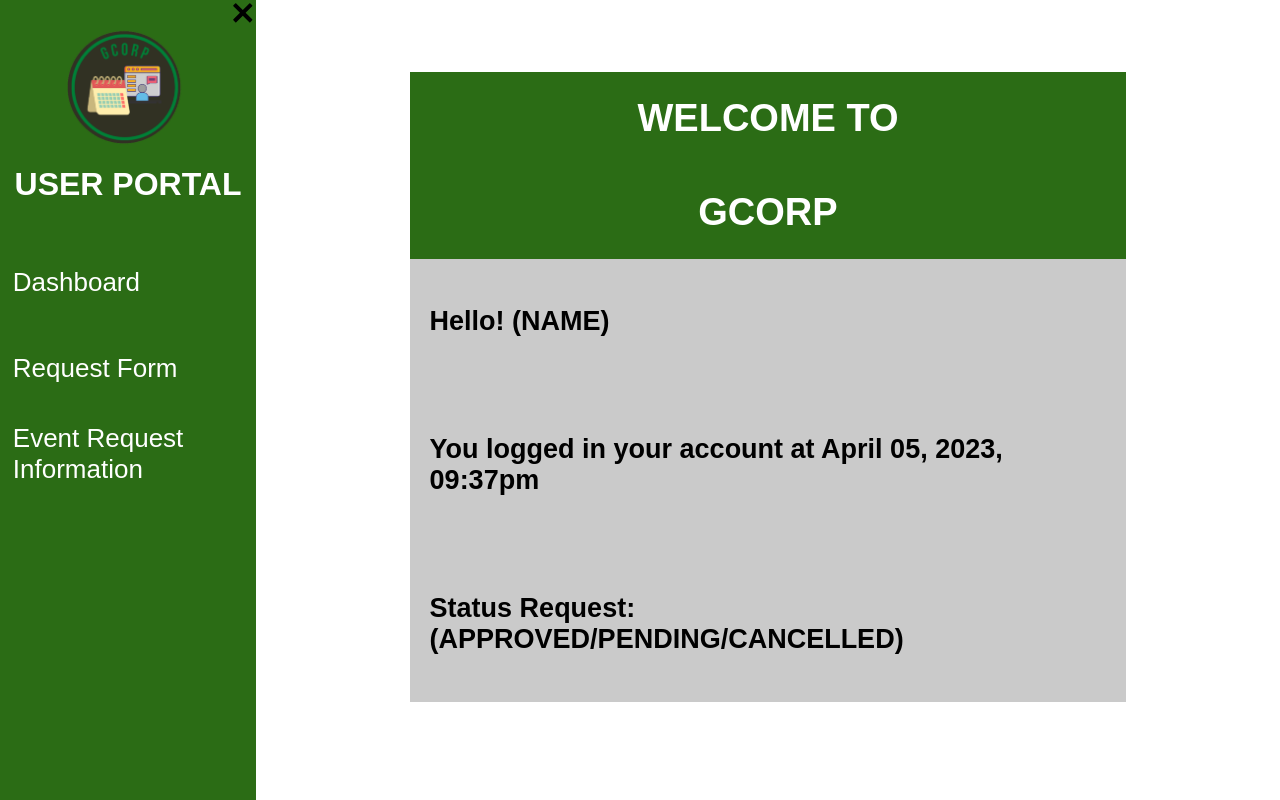
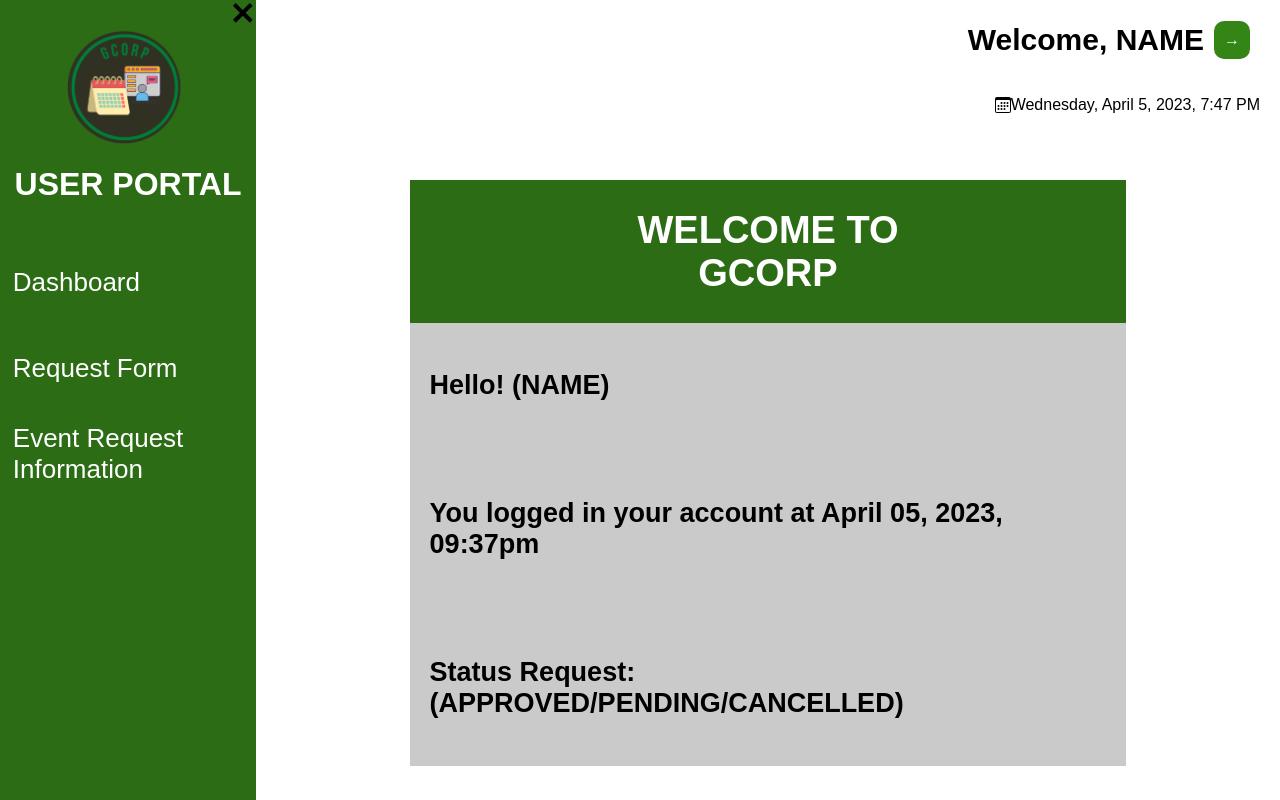
Before and after one commit to jaycel19/gcorp-online-event-request-portal, a React (Create React App) app: page / in a window 1280 px wide. Built offline with nearby package versions, Linux system fonts and the light colour scheme.

Commit message:
Revise Header component

```diff
--- a/src/App.js
+++ b/src/App.js
@@ -22,6 +22,7 @@ function App() {
         ]}
       />
       <div className="main-con">
+        <Header />
         <DashBoard />
       </div>
     </div>
--- a/src/components/Header.js
+++ b/src/components/Header.js
@@ -1,28 +1,19 @@
 import React from 'react';
-import gcorpLogo from '../images/gcorp.png';
 import "../css/Header.css";
 
 const Header = () => {
   return (
     <div className="Header">
         <div className="upper">
-            <div className="left">
-                <img src={ gcorpLogo } alt="gcorp" />
-                <div className="title">
-                    <h1>GCORP</h1>
-                    <h2>USER PORTAL</h2>
-                </div>
-            </div>
             <div className="right">
                 <h3>Welcome, {"NAME"}</h3>
                 <button>→</button>
             </div>
         </div>
         <div className="lower">
-            <div className="items">
-                <a href="">Home</a>
-                <a href="">Request Form</a>
-                <a href="">About us</a>
+            <div className="dateTime">
+                <svg xmlns="http://www.w3.org/2000/svg" width="16" height="16" fill="currentColor" class="bi bi-calendar3" viewBox="0 0 16 16"> <path d="M14 0H2a2 2 0 0 0-2 2v12a2 2 0 0 0 2 2h12a2 2 0 0 0 2-2V2a2 2 0 0 0-2-2zM1 3.857C1 3.384 1.448 3 2 3h12c.552 0 1 .384 1 .857v10.286c0 .473-.448.857-1 .857H2c-.552 0-1-.384-1-.857V3.857z"/> <path d="M6.5 7a1 1 0 1 0 0-2 1 1 0 0 0 0 2zm3 0a1 1 0 1 0 0-2 1 1 0 0 0 0 2zm3 0a1 1 0 1 0 0-2 1 1 0 0 0 0 2zm-9 3a1 1 0 1 0 0-2 1 1 0 0 0 0 2zm3 0a1 1 0 1 0 0-2 1 1 0 0 0 0 2zm3 0a1 1 0 1 0 0-2 1 1 0 0 0 0 2zm3 0a1 1 0 1 0 0-2 1 1 0 0 0 0 2zm-9 3a1 1 0 1 0 0-2 1 1 0 0 0 0 2zm3 0a1 1 0 1 0 0-2 1 1 0 0 0 0 2zm3 0a1 1 0 1 0 0-2 1 1 0 0 0 0 2z"/> </svg>
+                <p>Wednesday, April 5, 2023, 7:47 PM</p>
             </div>
         </div>
     </div>
--- a/src/css/DashBoard.css
+++ b/src/css/DashBoard.css
@@ -2,7 +2,6 @@
     display: flex;
     flex-direction: column;
     width: 70%;
-    margin-top: 7%;
 }
 
 .DashBoard > .header {
@@ -11,11 +10,13 @@
     align-items: center;
     justify-content: center;
     background-color: rgba(26, 96, 2, 0.92);
+    padding: 4%;
 }
 
 .DashBoard > .header > h1 {
     color: #fff;
     font-size: 38px;
+    margin: 0px;
 }
 
 
--- a/src/css/Header.css
+++ b/src/css/Header.css
@@ -2,47 +2,13 @@
     display: flex;
     flex-direction: column;
     width: 100%;
+    margin-bottom: 50px;
 }
 
 .Header > .upper{
     display: flex;
     align-items: center;
-    justify-content: space-between;
-}
-
-.Header > .upper > .left {
-    display: flex;
-    align-items: center;
-    margin-left: 50px;
-}
-
-.Header > .upper > .left > .title {
-    display: flex;
-    flex-direction: column;
-    align-items: center;
-}
-
-.Header > .upper > .left img {
-    width: 20%;
-}
-
-.Header > .upper > .left .title h1,
-.Header > .upper > .left .title h2 {
-    margin: 0px;
-    font-style: normal;
-    font-weight: 700;
-    /* or 42% */
-
-    text-align: center;
-}
-
-.Header > .upper > .left .title h1 {
-    font-size: 35px;
-}
-
-.Header > .upper > .left .title h2 {
-    font-size: 30px;
-    font-weight: 500;
+    justify-content: flex-end;
 }
 
 .Header > .upper > .right {
@@ -63,7 +29,7 @@
     margin: 10px;
     border: none;
     background: rgba(34, 123, 3, 0.92);
-    box-shadow: 1px 1px 0px rgba(0, 0, 0, 0.15);
+
     border-radius: 10px;
     padding: 10px;
     color: #fff;
@@ -72,25 +38,17 @@
 
 .Header > .lower {
     display: flex;
-    justify-content: center;
+    justify-content: flex-end;
     align-items: center;
-    background: rgba(34, 123, 3, 0.92);
     height: 50px;
+    width: 100%;
 }
 
-.Header > .lower > .items {
+.Header > .lower > .dateTime {
     display: flex;
-    justify-content: space-evenly;
+    justify-content: flex-end;
     align-items: center;
     width: 70%;
     height: 50px;
+    margin-right: 20px;
 }
-
-.Header > .lower > .items a {
-    font-size: 20px;
-    color: #fff;
-    font-style: normal;
-    font-weight: 700;
-    line-height: 20px;
-    text-decoration: none;
-}
```
